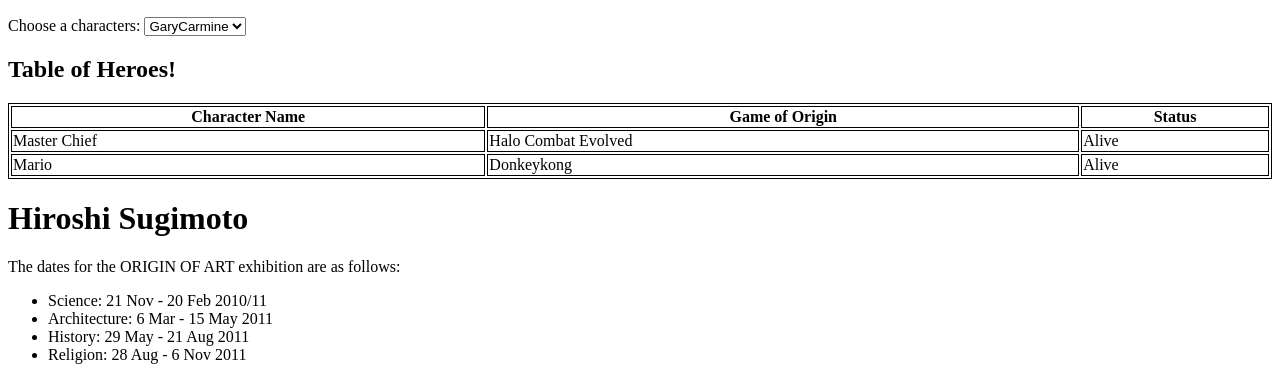
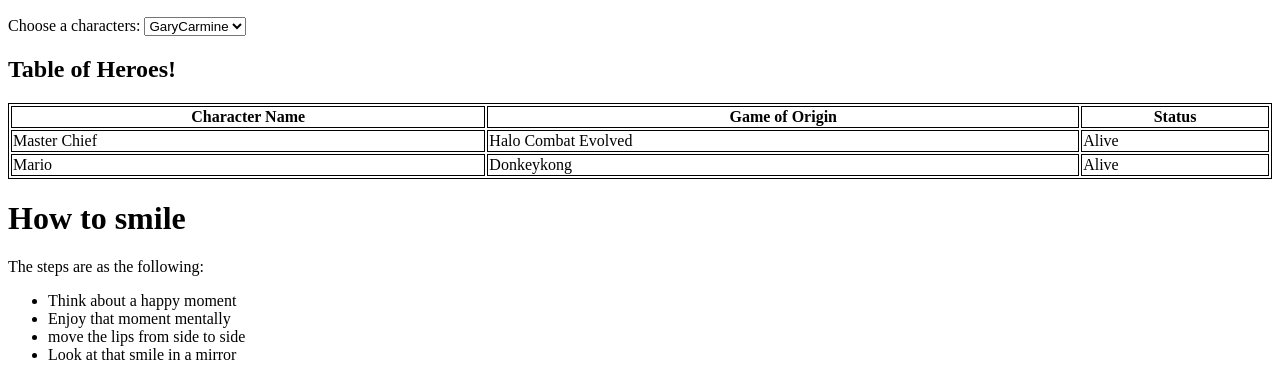
Before and after one commit to iHelmet232/website-for-fun, a plain HTML site: page index.html in a window 1280 px wide. Shown: the part 468-836 px from the top of the page. Drawn offline with Linux system fonts and the light colour scheme.

Commit message:
Update index.html

```diff
--- a/index.html
+++ b/index.html
@@ -47,7 +47,7 @@
 <title>Block Elements</title>
 	</head>
 	<body>
-		<h1>Hiroshi Sugimoto</h1>	<p>The dates for the ORIGIN OF ART exhibition are as follows:</p>	<ul>	<li>Science: 21 Nov - 20 Feb 2010/11</li>	<li>Architecture: 6 Mar - 15 May 2011</li>	<li>History: 29 May - 21 Aug 2011</li>	<li>Religion: 28 Aug - 6 Nov 2011</li>	</ul>
+		<h1>How to smile</h1>	<p>The steps are as the following:</p>	<ul>	<li>Think about a happy moment</li>	<li>Enjoy that moment mentally</li>	<li>move the lips from side to side</li>	<li>Look at that smile in a mirror</li>	</ul>
 	</body>
 			<h2>Trying Iframes</h2>
 			<p>This is Halo Waypoint, an official Halo fan page:</p>
```
